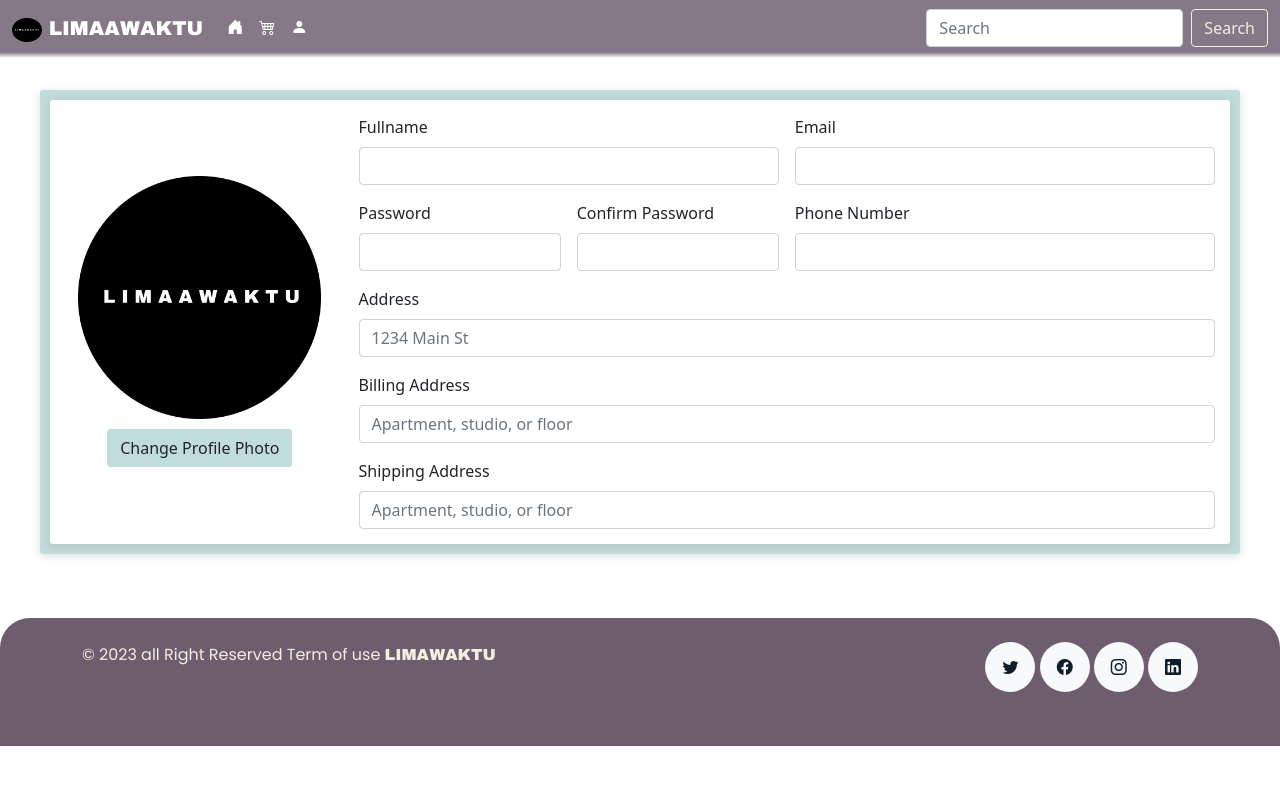
After one commit to rabbani-ea/ADS-Kelompok3, a PHP site: page /editprofile.html in a window 1280 px wide. The commit adds this page. Shown: the top 785 px of the page. Run offline with PHP 8.4, Linux system fonts and the light colour scheme.

Commit message:
Update Pages

```diff
--- /dev/null
+++ b/editprofile.html
@@ -0,0 +1,149 @@
+<!DOCTYPE html>
+<html lang="en">
+<head>
+    <meta charset="UTF-8">
+    <meta http-equiv="X-UA-Compatible" content="IE=edge">
+    <meta name="viewport" content="width=device-width, initial-scale=1.0">
+    <link rel="stylesheet" href="style.css">
+    <link rel="stylesheet" href="https://cdn.jsdelivr.net/npm/bootstrap-icons@1.10.5/font/bootstrap-icons.css">
+    <!-- <link rel="stylesheet" href="https://cdn.jsdelivr.net/npm/bootstrap@4.0.0/dist/css/bootstrap.min.css" integrity="sha384-Gn5384xqQ1aoWXA+058RXPxPg6fy4IWvTNh0E263XmFcJlSAwiGgFAW/dAiS6JXm" crossorigin="anonymous"> -->
+    <link href="https://cdn.jsdelivr.net/npm/bootstrap@5.0.2/dist/css/bootstrap.min.css" rel="stylesheet" integrity="sha384-EVSTQN3/azprG1Anm3QDgpJLIm9Nao0Yz1ztcQTwFspd3yD65VohhpuuCOmLASjC" crossorigin="anonymous">
+
+    <title>LIMAAWAKTU</title>
+    <link rel="icon" type="image/png" href="Image/L I M A A W A K T U-modified.png" sizes="16x16">
+</head>
+<body>
+    <nav class="navbar navbar-expand-lg">
+        <div class="container-fluid">
+          <a class="navbar-brand disabled" href="">
+            <img src="Image/L I M A A W A K T U-modified.png" alt="" width="30" height="24">
+            LIMAAWAKTU
+          </a>
+          <button class="navbar-toggler" type="button" data-bs-toggle="collapse" data-bs-target="#navbarSupportedContent" aria-controls="navbarSupportedContent" aria-expanded="false" aria-label="Toggle navigation">
+            <span class="navbar-toggler-icon"></span>
+          </button>
+
+          <div class="collapse navbar-collapse" id="navbarSupportedContent">
+            <ul class="navbar-nav me-auto mb-2 mb-lg-0">
+              <li class="nav-item">
+                <a class="nav-link active" aria-current="page" href="index.html"><i class="bi bi-house-door-fill"></i></a>
+              </li>
+              <li class="nav-item">
+                <a class="nav-link" href="checkout.html"><i class="bi bi-cart4"></i></a></a>
+              </li>
+              <li class="nav-item">
+                  <a class="nav-link" href="profile.html"><i class="bi bi-person-fill"></i></a>
+              </li>
+              <!-- <li class="nav-item">
+                <a class="nav-link" href="#">Link</a>
+              </li> -->
+              <!-- <li class="nav-item dropdown">
+                <a class="nav-link dropdown-toggle" href="#" id="navbarDropdown" role="button" data-bs-toggle="dropdown" aria-expanded="false">
+                  Dropdown
+                </a>
+                <ul class="dropdown-menu" aria-labelledby="navbarDropdown">
+                  <li><a class="dropdown-item" href="#">Action</a></li>
+                  <li><a class="dropdown-item" href="#">Another action</a></li>
+                  <li><hr class="dropdown-divider"></li>
+                  <li><a class="dropdown-item" href="#">Something else here</a></li>
+                </ul>
+              </li> -->
+            </ul>
+            <form class="d-flex">
+              <input class="form-control me-2" type="search" placeholder="Search" aria-label="Search">
+              <button class="btn btn-outline-success" type="submit">Search</button>
+            </form>
+          </div>
+        </div>
+    </nav>
+
+    <div class="profcontainer"style="margin: 7% 40px 5% 40px; background-color: #C1DCDC; box-shadow: rgba(99, 99, 99, 0.2) 0px 2px 8px 0px; border-radius: 3px; padding: 10px;">
+        <div class="profile" style="background-color: #ffffff; box-shadow: rgba(99, 99, 99, 0.2) 0px 2px 8px 0px; border-radius: 3px; padding: 15px;">
+          <div class="row">
+            <div class="col-md-3">
+              <img src="Image/L I M A A W A K T U-modified.png" alt="" style="width: 90%; align-self: end; margin-bottom: 10px;">
+              <div class="col-12" style="align-self: flex-start;">
+                <button type="button" class="btn btn-co" data-bs-toggle="modal" data-bs-target="#exampleModal">
+                    Change Profile Photo
+                </button>
+              </div>
+            </div>
+            <div class="col-md-9">
+                <form class="row g-3">
+                    <div class="col-md-6">
+                        <label for="inputnama" class="form-label">Fullname</label>
+                        <input type="text" class="form-control" id="inputnama">
+                    </div>
+                    <div class="col-md-6">
+                        <label for="inputEmail" class="form-label">Email</label>
+                        <input type="email" class="form-control" id="inputEmail">
+                    </div>
+                    <div class="col-md-3" style="justify-items: start;">
+                        <label for="inputPassword" class="form-label">Password</label>
+                        <input type="password" class="form-control" id="inputPassword">
+                    </div>
+                    <div class="col-md-3" style="justify-items: start;">
+                        <label for="inputcPassword" class="form-label">Confirm Password</label>
+                        <input type="password" class="form-control" id="inputcPassword">
+                    </div>
+                    <div class="col-md-6">
+                        <label for="inputPhoneNumber" class="form-label">Phone Number</label>
+                        <input type="number" class="form-control" id="inputPhoneNumber">
+                    </div>
+                    <div class="col-12">
+                        <label for="inputAddress" class="form-label">Address</label>
+                        <input type="text" class="form-control" id="inputAddress" placeholder="1234 Main St">
+                    </div>
+                    <div class="col-12">
+                        <label for="inputBAddress" class="form-label">Billing Address</label>
+                        <input type="text" class="form-control" id="inputBAddress" placeholder="Apartment, studio, or floor">
+                    </div>
+                    <div class="col-12">
+                        <label for="inputSAddress" class="form-label">Shipping Address</label>
+                        <input type="text" class="form-control" id="inputSAddress" placeholder="Apartment, studio, or floor">
+                    </div>
+                </form>
+            </div>
+          </div>
+        </div>
+    </div>
+
+    <!-- Modal -->
+    <div class="modal fade" id="exampleModal" tabindex="-1" aria-labelledby="exampleModalLabel" aria-hidden="true">
+        <div class="modal-dialog">
+            <div class="modal-content">
+                <div class="modal-header">
+                <h5 class="modal-title" id="exampleModalLabel">Change Profile Photo</h5>
+                <button type="button" class="btn-close" data-bs-dismiss="modal" aria-label="Close"></button>
+                </div>
+                <div class="modal-body">
+                    <input type="file" class="form-control" id="inputGroupFile01">
+                </div>
+                <div class="modal-footer">
+                <button type="button" class="btn btn-secondary" data-bs-dismiss="modal">Close</button>
+                <button type="button" class="btn btn-co">Save changes</button>
+                </div>
+            </div>
+        </div>
+    </div>
+  <!-- Footer -->
+  <footer class="footer" role="contentinfo">
+    <div class="container">
+      <div class="row">
+        <div class="col-sm-6">
+          <p class="mb-1" style="display: inline;">&copy; 2023 all Right Reserved Term of use <h6 style="display: inline;">LIMAWAKTU</h6></p>
+        </div>
+        <div class="col-sm-6 social text-md-end">
+          <a href="#"><span class="bi bi-twitter"></span></a>
+          <a href="#"><span class="bi bi-facebook"></span></a>
+          <a href="#"><span class="bi bi-instagram"></span></a>
+          <a href="#"><span class="bi bi-linkedin"></span></a>
+        </div>
+      </div>
+    </div>
+  </footer>
+
+  <script src="https://cdn.jsdelivr.net/npm/bootstrap@5.0.2/dist/js/bootstrap.bundle.min.js" integrity="sha384-MrcW6ZMFYlzcLA8Nl+NtUVF0sA7MsXsP1UyJoMp4YLEuNSfAP+JcXn/tWtIaxVXM" crossorigin="anonymous"></script>
+
+</body>
+</html>
--- a/style.css
+++ b/style.css
@@ -288,3 +288,80 @@ button.btn.btn-outline-success:hover {
 .form-select:valid:focus {
     box-shadow: none;
 }
+
+/* Profile */
+.profile .row .col-md-3{
+    display: grid;
+    align-items: center;
+    justify-items: center;
+}
+.profile .row .col-md-3 .col-12 {
+    display: flex;
+    align-items: center;
+    justify-content: center;
+}
+.profile .row .col-md-3 .col-12 a{
+    background-color: #C1DCDC;
+}
+.profile .row .col-md-3 .col-12 a:hover{
+    background-color: #96bdbd !important;
+}
+
+/* Edit Profile */
+.profile .row .col-md-3 .col-12 .btn-co, button.btn.btn-co{
+    background-color: #C1DCDC;
+}
+.profile .row .col-md-3 .col-12 .btn-co:hover, button.btn.btn-co:hover{
+    background-color: #96bdbd !important;
+}
+
+/* Checkout */
+td {
+    text-align: center;
+}
+td.deskripsi {
+    text-align: start;
+    width: 50%;
+}
+td.deskripsi .form-label{
+    margin-bottom: 2px;
+}
+i.bi.bi-trash3-fill {
+    cursor: pointer;
+}
+i.bi.bi-trash3-fill:hover {
+    color: #F47458;
+}
+/* scrollbar */
+/* width */
+::-webkit-scrollbar {
+    width: 10px;
+    position: absolute;
+}
+
+  /* Track */
+::-webkit-scrollbar-track {
+    display: none;
+}
+
+  /* Handle */
+::-webkit-scrollbar-thumb {
+    background: #4f45577e;
+    border-radius: 10px;
+}
+
+  /* Handle on hover */
+::-webkit-scrollbar-thumb:hover {
+    background: #3936467d;
+}
+
+select#inputState:focus, input#typeNumber:focus {
+    box-shadow: 0 0 0 2px #96bdbd;
+    outline: 2px solid #96bdbd;
+}
+select#inputState option:default {
+    background-color: #96bdbd;
+}
+select#inputState.visited, input#typeNumber.visited {
+    outline: 2px solid #96bdbd;
+}
```
Also changed, not shown: checkout.html (added, +134 -0 lines), detailbaju.html (+9 -8 lines), profile.html (added, +140 -0 lines).
